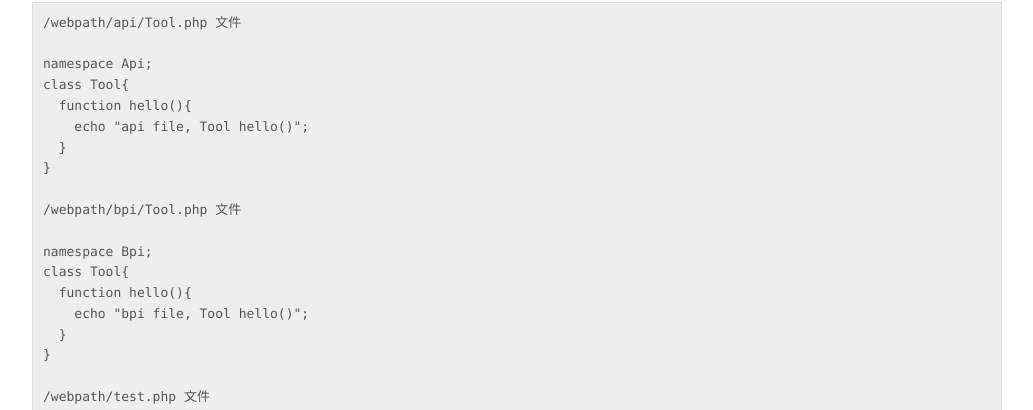
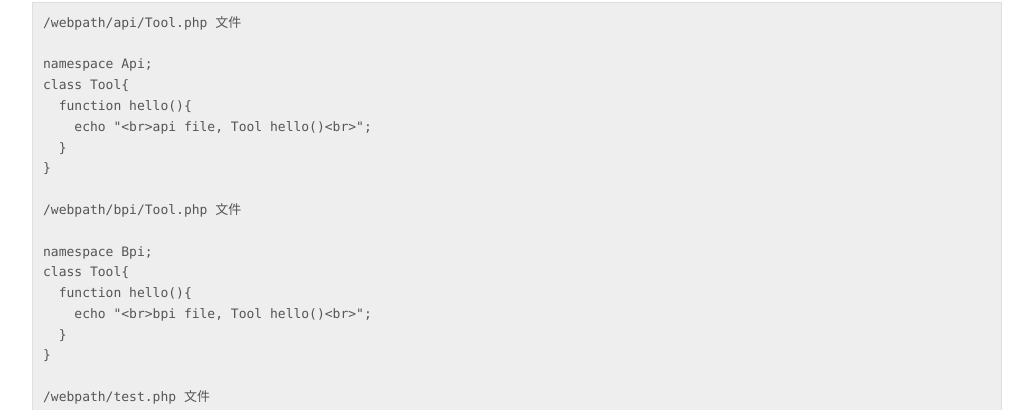
Before and after one commit to eylu/eylu.github.io, a Jekyll site: the page built from _posts/2015-04-25-phpnamespace.md, in a window 1280 px wide. Shown: the part 768-1178 px from the top of the page, without its empty margins (123-1156 px from the left). Built offline with Jekyll 4.4.1, drawn with Linux system fonts in a browser that asks for light colours; Markdown is read by kramdown in place of the engine named in the settings; some of the changed text lies outside the part shown.

Commit message:
php namespace

```diff
--- a/_posts/2015-04-25-phpnamespace.md
+++ b/_posts/2015-04-25-phpnamespace.md
@@ -44,7 +44,7 @@ require "./bpi/tool.php";
 namespace Api;
 class Tool{
   function hello(){
-    echo "api file, Tool hello()";
+    echo "<br>api file, Tool hello()<br>";
   }
 }
 
@@ -53,7 +53,7 @@ class Tool{
 namespace Bpi;
 class Tool{
   function hello(){
-    echo "bpi file, Tool hello()";
+    echo "<br>bpi file, Tool hello()<br>";
   }
 }
 
```
